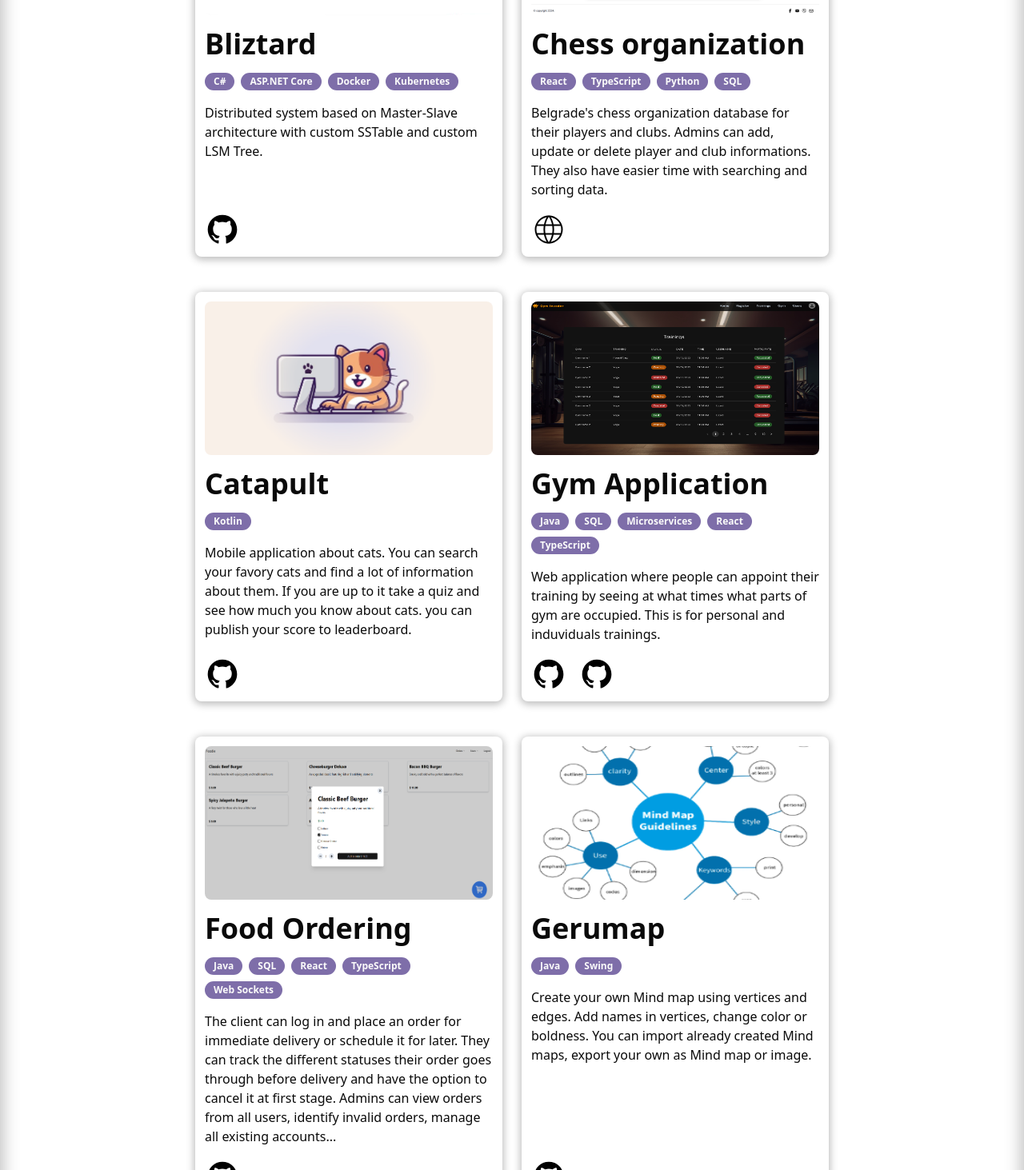
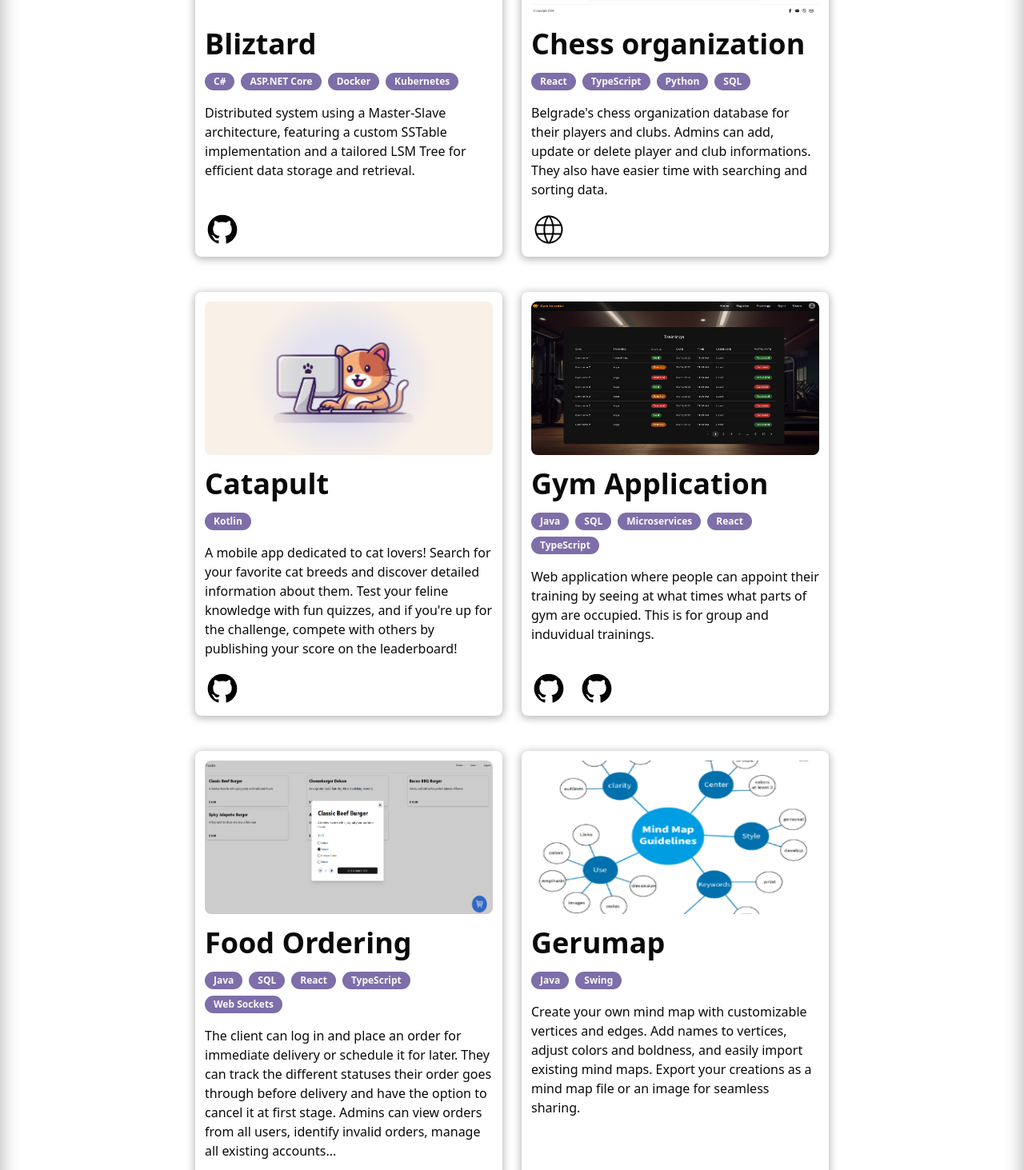
Before and after one commit to lazardobrota/MyWebsite, a Next.js app: page / in a window 1280 px wide. Shown: the part 1187-2650 px from the top of the page at 80% size. Built offline with nearby package versions, Linux system fonts and the light colour scheme.

Commit message:
refactor: information about projects

```diff
--- a/src/app/components/ui/Card/card.tsx
+++ b/src/app/components/ui/Card/card.tsx
@@ -12,15 +12,18 @@ interface CardInfo {
 export default function Card({ image_src, header, description, skills = [], links = [] }: CardInfo) {
 
   function openInNewTab(links: LinkInfo[]): void {
-    links.map((link, _) => {
-      window.open(link.url, "_blank")?.focus();
+    links.map((link, index) => {
+      if (index == 0)
+        window.open(link.url, "_blank")?.focus();
+      else if (index == 1)
+        window.open(link.url, "_self")?.focus();
     })
   }
 
   return (
     <div onClick={_ => openInNewTab(links)}  className="p-3 max-w-96 rounded-lg overflow-hidden shadow-round-sm flex flex-col gap-4 transition duration-300 hover:-translate-y-2 cursor-pointer">
       <div className="w-full h-48 overflow-hidden">
-        <img className="rounded-lg w-full h-full" src={image_src} alt={"project image"} />
+        <img className="rounded-lg w-full h-full object-fill" src={image_src} alt={"project image"} />
       </div>
       <p className="font-bold text-4xl">{header}</p>
       <div>
--- a/src/app/pages/contact-me.tsx
+++ b/src/app/pages/contact-me.tsx
@@ -13,11 +13,10 @@ interface ContactInfo {
 export default function ContactMe({ref}: RefInfo) {
 
   const [contactInfo, setContactInfo] = useState<ContactInfo>({name: "", subject: "", message: ""})
-  const email: string = "lazardobrota1323@gmail.com"
 
   function onClick() : void {
     console.log(contactInfo)
-    window.open(`https://mail.google.com/mail/?view=cm&to=${atob("cG9ydGZvbGlvbXl3ZWJzaXRlMjU4MUBnbWFpbC5jb20=")}&su=${contactInfo.subject}&body=${contactInfo.message}`, "_blank")?.focus();
+    window.open(`https://mail.google.com/mail/?view=cm&to=${atob("bGF6YXJwb3J0Zm9saW8yNTgxQGdtYWlsLmNvbQ==")}&su=${contactInfo.subject}&body=${contactInfo.message}`, "_blank")?.focus();
   }
 
 
--- a/src/app/pages/my-work.tsx
+++ b/src/app/pages/my-work.tsx
@@ -50,7 +50,7 @@ export default function MyWork({ ref }: RefInfo) {
         <Card
           image_src={bliztard2.src}
           header="Bliztard"
-          description="Distributed system based on Master-Slave architecture with custom SSTable and custom LSM Tree."
+          description="Distributed system using a Master-Slave architecture, featuring a custom SSTable implementation and a tailored LSM Tree for efficient data storage and retrieval."
           links={[{ url: "https://github.com/SpaceInvadersRAF/Bliztard", logo_path: github_logo.src, alt: "Github" }]}
           skills={[csharp, aspNetCore, docker, kubernetes]}
         >
@@ -66,7 +66,7 @@ export default function MyWork({ ref }: RefInfo) {
         <Card
           image_src={cat_pic.src}
           header="Catapult"
-          description="Mobile application about cats. You can  search your favory cats and find a lot of information about them. If you are up to it take a quiz and see how much you know about cats. you can publish your score to leaderboard."
+          description="A mobile app dedicated to cat lovers! Search for your favorite cat breeds and discover detailed information about them. Test your feline knowledge with fun quizzes, and if you're up for the challenge, compete with others by publishing your score on the leaderboard!"
           links={[{ url: "https://github.com/lazardobrota/Catapult", logo_path: github_logo.src, alt: "Github" }]}
           skills={[kotlin]}
         >
@@ -74,7 +74,7 @@ export default function MyWork({ ref }: RefInfo) {
         <Card
           image_src={gym_pic.src}
           header="Gym Application"
-          description="Web application where people can appoint their training by seeing at what times what parts of gym are occupied. This is for personal and induviduals trainings."
+          description="Web application where people can appoint their training by seeing at what times what parts of gym are occupied. This is for group and induvidual trainings."
           links={[
             { url: "https://github.com/StudentRAF/GymMicroservices", logo_path: github_logo.src, alt: "Github" },
             { url: "https://github.com/StudentRAF/GymApplication", logo_path: github_logo.src, alt: "Github" }
@@ -113,7 +113,7 @@ the website."
         <Card
           image_src={mind_map_pic.src}
           header="Gerumap"
-          description="Create your  own Mind map using vertices and edges.  Add names in vertices, change color or boldness. You can import already created Mind maps, export your own as Mind map or image."
+          description="Create your own mind map with customizable vertices and edges. Add names to vertices, adjust colors and boldness, and easily import existing mind maps. Export your creations as a mind map file or an image for seamless sharing."
           links={[{ url: "https://github.com/lazardobrota/gerumap", logo_path: github_logo.src, alt: "Github" }]}
           skills={[java, swing]}
         >
```
